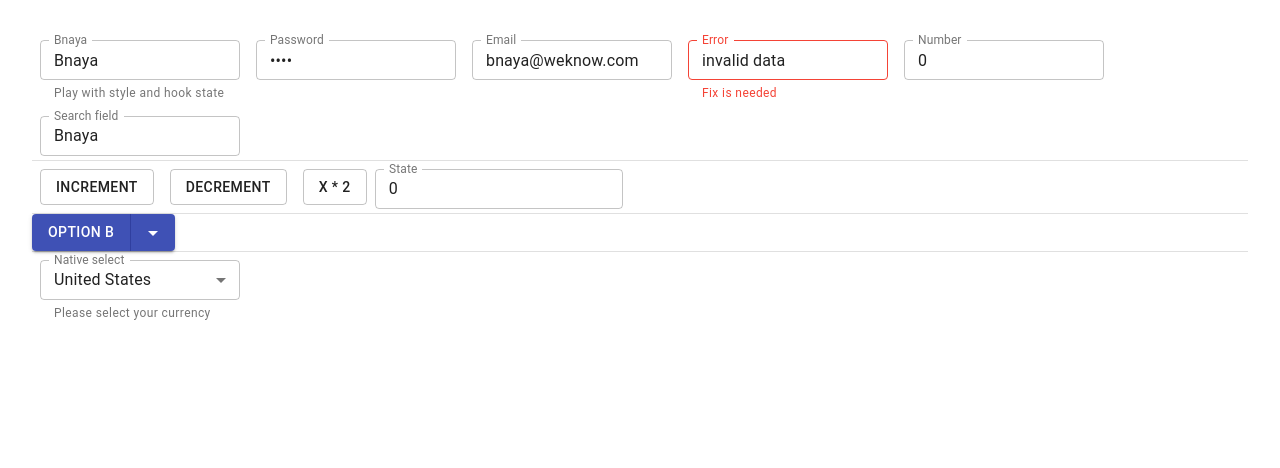
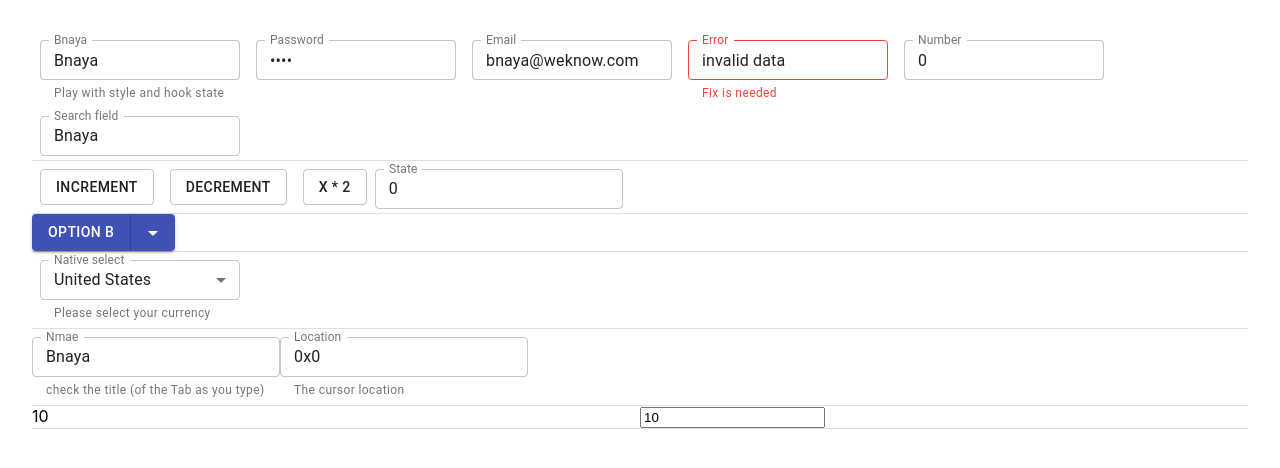
Before and after one commit to bnayae/react-hooks-playground, a React (Create React App) app: page / in a window 1280 px wide. Shown: the top 468 px of the page. Built offline with nearby package versions, Linux system fonts and the light colour scheme.

Commit message:
effect & cotxt

```diff
--- a/package.json
+++ b/package.json
@@ -12,6 +12,7 @@
     "@types/react-dom": "16.8.4",
     "react": "^16.8.6",
     "react-dom": "^16.8.6",
+    "react-router-dom": "^5.0.1",
     "react-scripts": "3.0.1",
     "typescript": "3.5.2"
   },
--- a/src/App.tsx
+++ b/src/App.tsx
@@ -10,6 +10,8 @@ import SimpleTexts from "./components/SimpleTexts";
 import ReducerSample from "./components/ReduceSample";
 import DropdownSample from "./components/DropdownSample";
 import DropdownTextSample from "./components/DropdownTextSample";
+import EffectSample from "./components/EffectSample";
+import ContextRoot from "./components/ContextSample/ContextRoot";
 
 const App: React.FC = () => {
   return (
@@ -21,6 +23,10 @@ const App: React.FC = () => {
       <DropdownSample />
       <Divider />
       <DropdownTextSample />
+      <Divider />
+      <EffectSample />
+      <Divider />
+      <ContextRoot />
     </div>
   );
 };
--- /dev/null
+++ b/src/components/ContextSample/ContextChildA.tsx
@@ -0,0 +1,16 @@
+// https://codesandbox.io/s/yw5zkyvx4j?from-embed
+// https://upmostly.com/tutorials/how-to-use-the-usecontext-hook-in-react
+// https://daveceddia.com/usecontext-hook/
+
+import * as React from "react";
+import TheContext from "./TheContext";
+
+export interface IContextChildAProps {}
+
+export function ContextChildA(props: IContextChildAProps) {
+  return (
+    <TheContext.Consumer>
+      {value => <div>{value && value.count}</div>}
+    </TheContext.Consumer>
+  );
+}
--- /dev/null
+++ b/src/components/ContextSample/ContextChildB.tsx
@@ -0,0 +1,22 @@
+// https://codesandbox.io/s/yw5zkyvx4j?from-embed
+// https://upmostly.com/tutorials/how-to-use-the-usecontext-hook-in-react
+// https://daveceddia.com/usecontext-hook/
+
+import * as React from "react";
+import TheContext from "./TheContext";
+import { useContext } from "react";
+
+export interface IContextChildBProps {}
+
+export function ContextChildB(props: IContextChildBProps) {
+  const value = useContext(TheContext);
+  return (
+    <>
+      <input
+        type="number"
+        value={value == null ? 0 : value.count}
+        onChange={e => value && value.setCount(e.target.valueAsNumber)}
+      />
+    </>
+  );
+}
--- /dev/null
+++ b/src/components/ContextSample/ContextRoot.tsx
@@ -0,0 +1,28 @@
+// https://codesandbox.io/s/yw5zkyvx4j?from-embed
+// https://upmostly.com/tutorials/how-to-use-the-usecontext-hook-in-react
+// https://daveceddia.com/usecontext-hook/
+
+import React, { useState } from "react";
+import TheContext from "./TheContext";
+import { ContextChildA } from "./ContextChildA";
+import { ContextChildB } from "./ContextChildB";
+import { Divider, Grid } from "@material-ui/core";
+
+export default function ContextRoot() {
+  const [count, setCount] = useState(10);
+
+  return (
+    <TheContext.Provider value={{ count, setCount }}>
+      <Grid container>
+        <Grid item xs={6}>
+          <ContextChildA />
+        </Grid>
+        <Grid item xs={6}>
+          <ContextChildB />
+        </Grid>
+      </Grid>
+
+      <Divider />
+    </TheContext.Provider>
+  );
+}
--- /dev/null
+++ b/src/components/ContextSample/TheContext.tsx
@@ -0,0 +1,13 @@
+// https://codesandbox.io/s/yw5zkyvx4j?from-embed
+// https://upmostly.com/tutorials/how-to-use-the-usecontext-hook-in-react
+// https://daveceddia.com/usecontext-hook/
+
+import React from "react";
+
+export interface ITheContext {
+  count: number;
+  setCount: React.Dispatch<React.SetStateAction<number>>;
+}
+const TheContext = React.createContext<ITheContext | null>(null);
+
+export default TheContext;
--- a/src/components/DropdownSample.tsx
+++ b/src/components/DropdownSample.tsx
@@ -3,9 +3,7 @@ import Grid from "@material-ui/core/Grid";
 import Button from "@material-ui/core/Button";
 import ButtonGroup from "@material-ui/core/ButtonGroup";
 import ArrowDropDownIcon from "@material-ui/icons/ArrowDropDown";
-import ClickAwayListener, {
-  ClickAwayListenerProps
-} from "@material-ui/core/ClickAwayListener";
+import ClickAwayListener from "@material-ui/core/ClickAwayListener";
 import Grow from "@material-ui/core/Grow";
 import Paper from "@material-ui/core/Paper";
 import Popper from "@material-ui/core/Popper";
--- /dev/null
+++ b/src/components/EffectSample.tsx
@@ -0,0 +1,58 @@
+/// https://fettblog.eu/typescript-react/hooks/#useeffect
+
+import * as React from "react";
+import { useState, useEffect } from "react";
+import { TextField } from "@material-ui/core";
+
+export interface IEffectSampleProps {}
+
+export default function EffectSample(props: IEffectSampleProps) {
+  const [name, setName] = useState("Bnaya");
+  const [location, setLocation] = useState("0x0");
+
+  function handleNameChange(e: React.ChangeEvent<HTMLInputElement>) {
+    setName(e.target.value);
+  }
+
+  useEffect(() => {
+    document.title = `Hello ${name}`;
+  }, [name] /* when to update */);
+
+  useEffect(() => {
+    const handler = (e: MouseEvent) => {
+      setLocation(`${e.clientX}x${e.clientY}`);
+    };
+    document.addEventListener("mousemove", handler, true);
+    return () => {
+      // clean-up
+      window.removeEventListener("mousemove", handler);
+    };
+  },[]);
+
+  return (
+    <>
+      <TextField
+        id="standard-name"
+        label="Nmae"
+        value={name}
+        onChange={handleNameChange}
+        margin="dense" // TODO: use it at WK
+        variant="outlined"
+        helperText="check the title (of the Tab as you type)"
+      />
+      <TextField
+        id="location"
+        label="Location"
+        value={location}
+        margin="dense" // TODO: use it at WK
+        variant="outlined"
+        helperText="The cursor location"
+        InputProps={
+          {
+            //readOnly: true,
+          }
+        }
+      />
+    </>
+  );
+}
```
Also changed, not shown: 1 other file (tests, documents, lock files or other folders).
